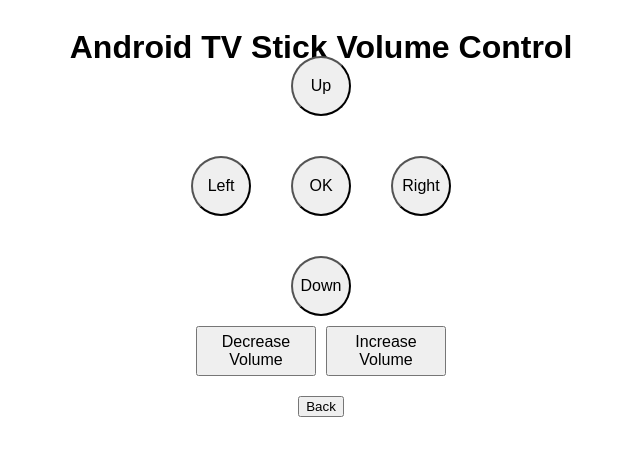
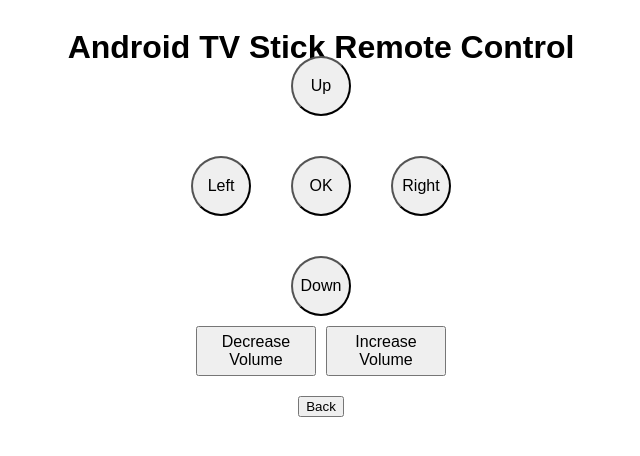
Before and after one commit to maricsekmilan/adb-tv-remote-control, a plain HTML site: page index.html in a window 1280 px wide. Shown: the whole page, without its empty margins (319-959 px from the left). Drawn offline with Linux system fonts and the light colour scheme.

Commit message:
Update index.html
Change the HTML page name: Volume control -> Remote control

```diff
--- a/index.html
+++ b/index.html
@@ -95,7 +95,7 @@
     </script>
 </head>
 <body>
-    <h1>Android TV Stick Volume Control</h1>
+    <h1>Android TV Stick Remote Control</h1>
 
     <!-- Direction buttons and OK in a circular layout -->
     <div class="circle-container">
```
